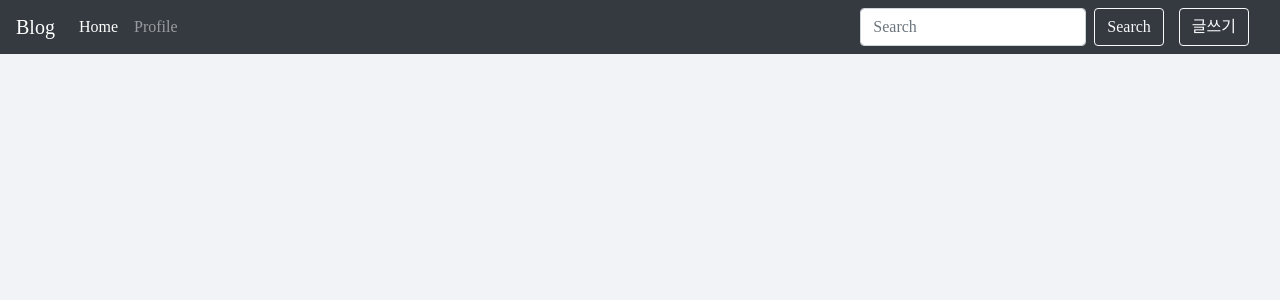
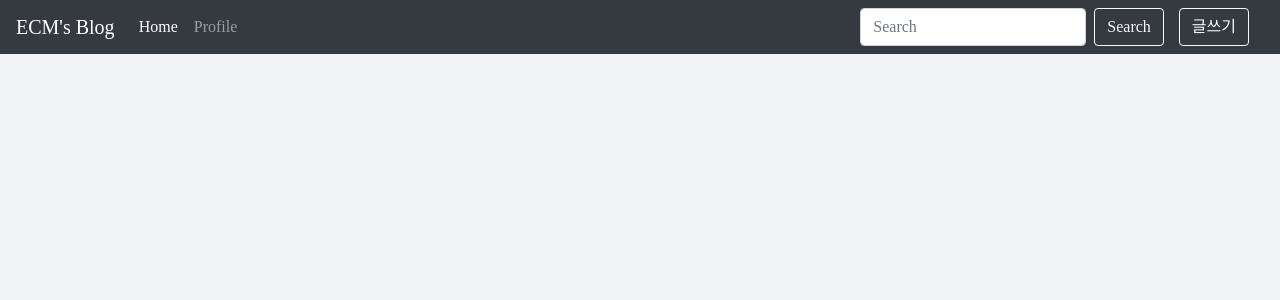
Before and after one commit to 8th-caulion/JongwonyounIntroduce, a Django app: page / in a window 1280 px wide. Shown: the top 300 px of the page. Run offline with Django 3.2, Linux system fonts and the light colour scheme; data that the repository does not hold is empty; some libraries are stand-ins or nearby versions.

Commit message:
블로그 이름 수정

```diff
--- a/Project/Project/templates/base.html
+++ b/Project/Project/templates/base.html
@@ -21,7 +21,7 @@
             aria-controls="navbarTogglerDemo03" aria-expanded="false" aria-label="Toggle navigation">
             <span class="navbar-toggler-icon"></span>
         </button>
-        <a class="navbar-brand" href="{% url 'main' %}">Blog</a>
+        <a class="navbar-brand" href="{% url 'main' %}">ECM's Blog</a>
 
         <div class="collapse navbar-collapse" id="navbarTogglerDemo03">
             <ul class="navbar-nav mr-auto mt-2 mt-lg-0">
```
